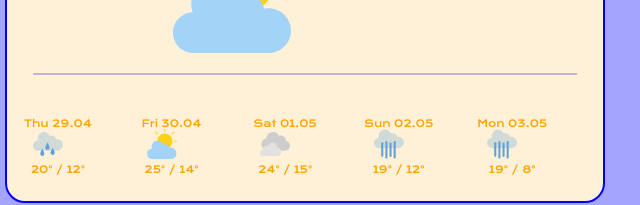
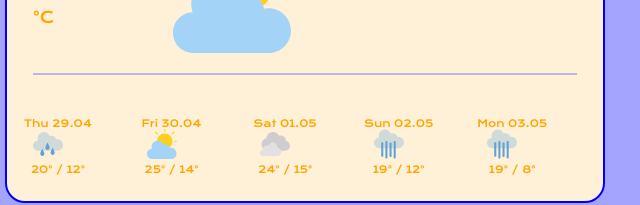
Before and after one commit to virginiadessi90/WeatherApp, a plain HTML site: page index.html in a window 1280 px wide. Shown: the part 200-405 px from the top of the page, 0-640 px from the left. Drawn offline with nearby package versions, Linux system fonts and the light colour scheme.

Commit message:
Added temp unit

```diff
--- a/index.html
+++ b/index.html
@@ -52,7 +52,7 @@
                   <h2 id="current-date"></h2>
                   <h3>
                     <span id="current-condition"></span>
-                    <div id="current-temp"></div>
+                    <span id="current-temp">°C</span>
                   </h3>
                 </div>
                 <img src="image/cloudsun.svg" alt="cloudsun" class="primary" />
```
